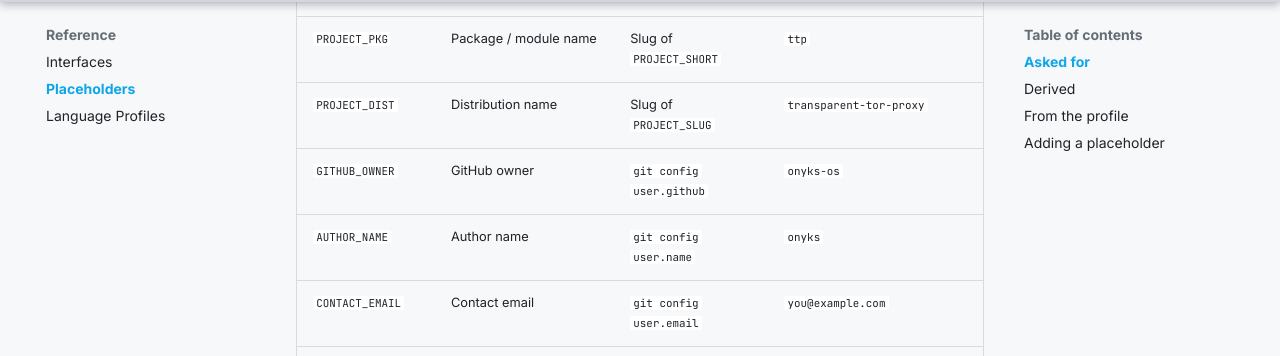
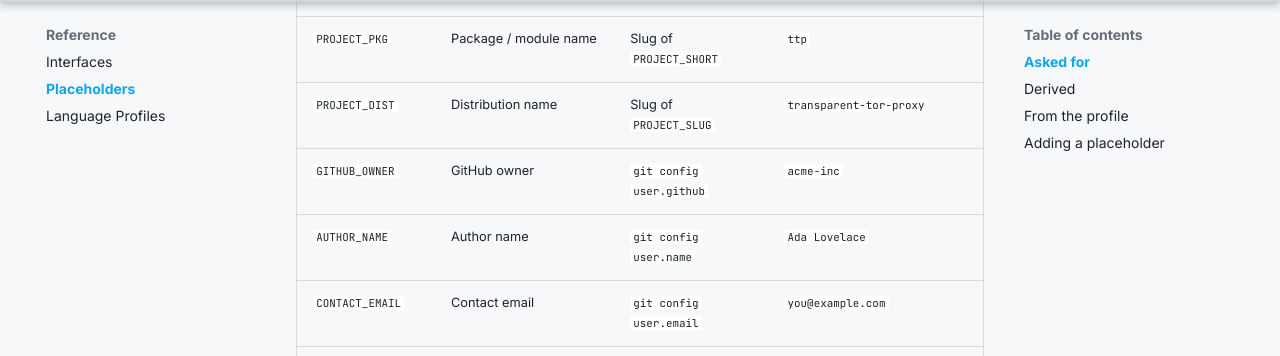
Before and after one commit to onyks-os/TemplateRepository, an MkDocs documentation site: the page built from docs/placeholders.md, in a window 1280 px wide and 900 px high, scrolled down 667 px. Shown: the part 96-452 px from the top of the window. Built offline with MkDocs 1.6.1 and Material for MkDocs 9.7.7, drawn with Linux system fonts in a browser that asks for light colours; comment, search, counter and statistics services are not loaded; some of the changed text lies outside the part shown.

```diff
--- a/docs/placeholders.md
+++ b/docs/placeholders.md
@@ -18,8 +18,8 @@
 | `PROJECT_DESC` | One-line description | `TODO: describe …` | `Routes all system traffic through Tor` |
 | `PROJECT_PKG` | Package / module name | Slug of `PROJECT_SHORT` | `ttp` |
 | `PROJECT_DIST` | Distribution name | Slug of `PROJECT_SLUG` | `transparent-tor-proxy` |
-| `GITHUB_OWNER` | GitHub owner | `git config user.github` | `onyks-os` |
-| `AUTHOR_NAME` | Author name | `git config user.name` | `onyks` |
+| `GITHUB_OWNER` | GitHub owner | `git config user.github` | `acme-inc` |
+| `AUTHOR_NAME` | Author name | `git config user.name` | `Ada Lovelace` |
 | `CONTACT_EMAIL` | Contact email | `git config user.email` | `you@example.com` |
 | `SECURITY_EMAIL` | Security reporting email | `CONTACT_EMAIL` | `sec@example.com` |
 | `LICENSE_ID` | SPDX identifier | `MIT` | `Apache-2.0` |
@@ -33,8 +33,8 @@
 | :---------- | :----------- | :------ |
 | `COPYRIGHT_YEAR` | Current year | `2026` |
 | `DATE` | Today, ISO 8601 | `2026-09-03` |
-| `DOCS_URL` | `GITHUB_OWNER` + `DOCS_SLUG` | `https://onyks-os.github.io/ttp/` |
-| `DOCS_SITE_DIR` | MkDocs output, matching the GitHub Pages repo layout | `../onyks-os.github.io/ttp` |
+| `DOCS_URL` | `GITHUB_OWNER` + `DOCS_SLUG` | `https://acme-inc.github.io/ttp/` |
+| `DOCS_SITE_DIR` | MkDocs output, matching the GitHub Pages repo layout | `../acme-inc.github.io/ttp` |
 | `PROJECT_ENV_PREFIX` | `PROJECT_SHORT`, upper-cased | `TTP` |
 | `PY_TARGET` | `MIN_LANG_VERSION` without dots — Ruff's `target-version` | `310` |
 | `CRATE_NAME` | `PROJECT_DIST` with `-` → `_` — Rust resolves library crates this way | `transparent_tor_proxy` |
```
Also changed, not shown: 1 other file.
